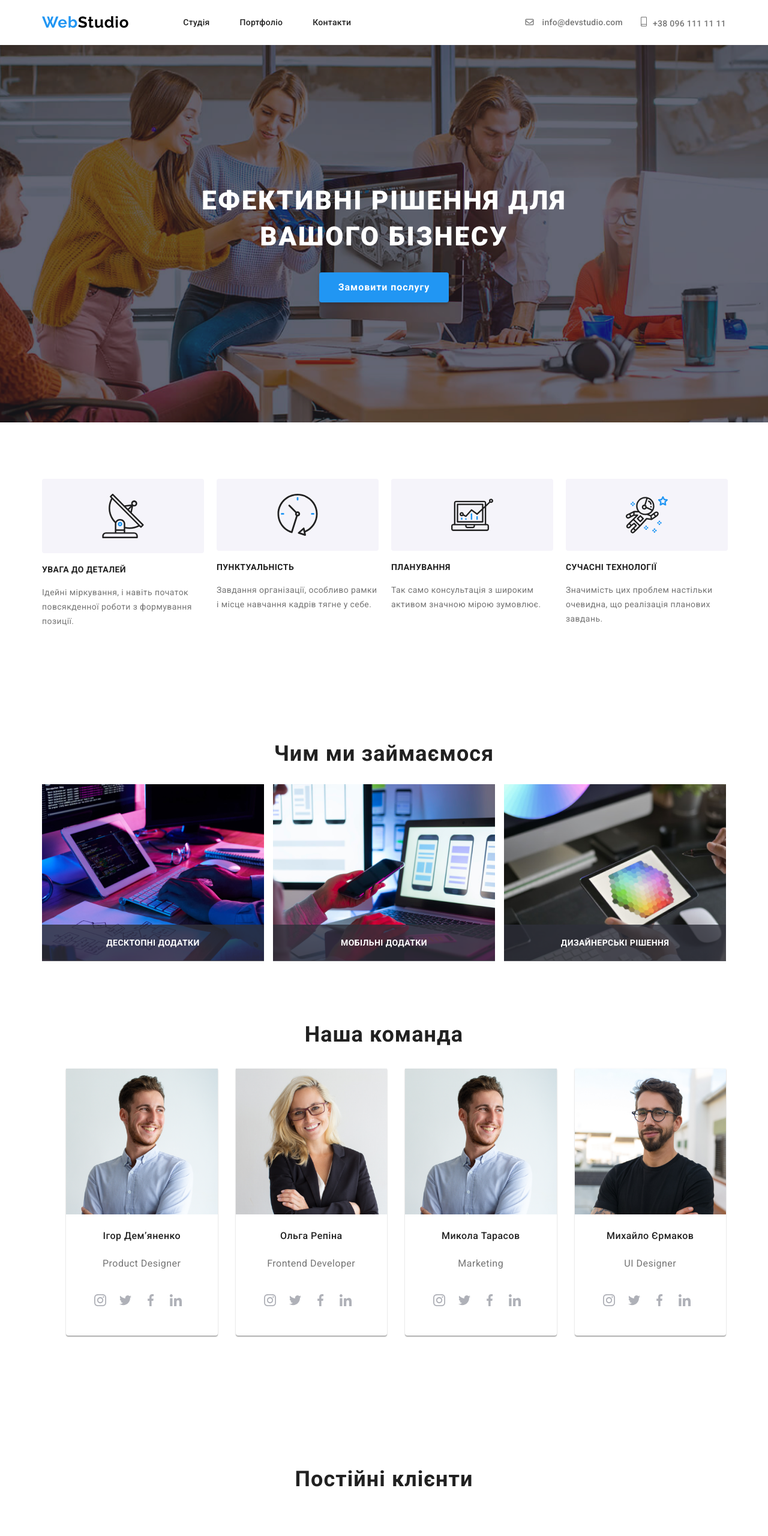
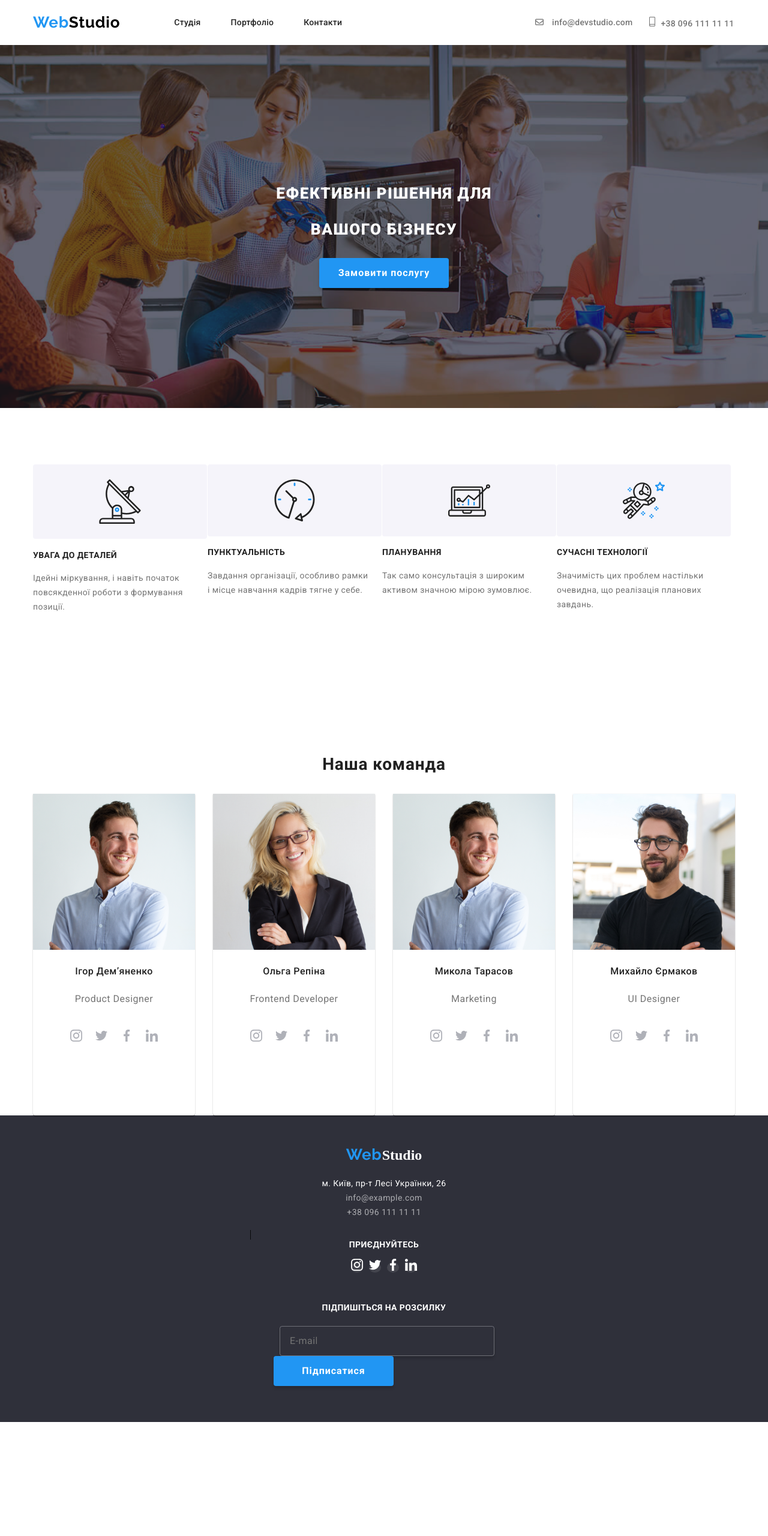
Before and after one commit to arinagalkina/WebStudio_Scss, a website: page index.html in a window 1280 px wide. Shown: the top 2560 px of the page at 60% size. After the commit the page ends 2370 px from the top, so only its background shows below. Drawn offline with nearby package versions, Linux system fonts and the light colour scheme.

Commit message:
change_first-mobile

```diff
--- a/index.html
+++ b/index.html
@@ -32,6 +32,8 @@
                 <span class="color_span">Web</span>Studio
               </h2>
             </a>
+
+
             <nav class="header__nav">
               <ul class="header__list">
                 <li class="header__item">
@@ -45,6 +47,7 @@
                 </li>
               </ul>
             </nav>
+
           </div>
 
           <div class="header__contact">
@@ -74,6 +77,11 @@
                 /></svg
               >+38 096 111 11 11</a
             >
+          </div>
+          <div class="burger__menu">
+            <svg xmlns="http://www.w3.org/2000/svg" width="40" height="40" viewBox="0 0 40 40" fill="none">
+              <path fill-rule="evenodd" clip-rule="evenodd" d="M8 14.6667V12H32V14.6667H8ZM8 21.3333H32V18.6667H8V21.3333ZM8 28H32V25.3333H8V28Z" fill="black"/>
+            </svg>
           </div>
         </div>
       </div>
@@ -186,8 +194,8 @@
             </li>
           </ul>
         </div>
-      </section>
-      <section class="work">
+     </section>
+      <!-- <section class="work">
         <div class="container">
           <h2 class="work__title title">Чим ми займаємося</h2>
           <ul class="work__photos">
@@ -213,8 +221,8 @@
             </li>
           </ul>
         </div>
-      </section>
-      <section
+      </section> -->
+     <section
         class="team animate__animated animate__fadeInUp wow"
         data-wow-duration="2s"
       >
@@ -695,7 +703,7 @@
           </ul>
         </div>
       </section>
-      <section class="clients">
+     <!-- <section class="clients">
         <h2 class="client_title title">Постійні клієнти</h2>
         <div class="container">
           <ul class="clients__ul">
@@ -1026,9 +1034,9 @@
           </ul>
         </div>
       </section>
-    </main>
+    </main> -->
 
-    <footer class="end">
+ <footer class="end">
       <div class="container">
         <div class="all_box_footer">
           <div class="logo_and_info">
--- a/scss/componets/_clients.scss
+++ b/scss/componets/_clients.scss
@@ -1,28 +1,27 @@
+.client_title {
+  font-family: "Roboto";
+  font-style: normal;
+  font-weight: 700;
+  font-size: 36px;
+  line-height: 42px;
+  text-align: center;
+  letter-spacing: 0.03em;
 
-
-
-
-
-
-
-
-//   .client_title {
-// 	font-family: "Roboto";
-// 	font-style: normal;
-// 	font-weight: 700;
-// 	font-size: 36px;
-// 	line-height: 42px;
-// 	text-align: center;
-// 	letter-spacing: 0.03em;
-
-// 	color: #212121;
-//   }
+  color: #212121;
+  @media (min-width: 320px) {
+    font-size: 28px;
+  }
+}
 .clients {
   padding: 94px;
   &__ul {
     display: flex;
     gap: 30px;
     padding: 50px;
+    @media (min-width: 320px) {
+      flex-wrap: wrap;
+      padding: 0;
+    }
   }
   &__section {
     position: relative;
@@ -32,13 +31,17 @@
     border-radius: 4px;
     object-fit: cover;
     padding: 16px 32px;
+    @media (min-width: 320px) {
+      padding:22px 70px ;
+    }
   }
   &_section > svg {
     fill: $light-grey;
   }
-	&_section:hover path, &_section:hover {
+  &_section:hover path,
+  &_section:hover {
     fill: $dark;
-		border-color:$dark;
+    border-color: $dark;
   }
   &_ul svg {
     position: relative;
@@ -76,7 +79,7 @@
 .clients_section:hover path,
 .clients_section:hover {
   fill: #2196f3;
-	border-color: #2196f3
+  border-color: #2196f3;
 }
 .clients {
   padding: 94px;
@@ -120,9 +123,6 @@
   transition: 0.7s all;
 }
 
-
-
-
 .color_span {
   color: #2196f3;
   font-family: "Roboto";
@@ -142,14 +142,6 @@
 
   letter-spacing: 0.03em;
 }
-
-
-
-
-
-
-
-
 
 /* .team_card:hover {
 	-o-transform: translate(-20px, 20px);
--- a/scss/componets/_feature.scss
+++ b/scss/componets/_feature.scss
@@ -13,8 +13,15 @@
 		gap: 21px;
 		margin: 0 auto;
 		padding: 0;
+		@media (min-width:320px) {
+			flex-wrap: wrap;
+
+		}
+		@media (min-width:1200px) {
+			flex-wrap: nowrap;
+		}
 	}
-	&_item {
+	&__item {
 		width: 270px;
 		font-family: "Roboto";
 		font-style: normal;
@@ -26,6 +33,21 @@
     letter-spacing: 0.03em;
 
     color: #757575;
+	@media (min-width:320px) {
+		width: 100%;
+
+	}
+	@media (min-width:480px) {
+		width: 450px;
+
+	}
+	@media (min-width:768px) {
+		width: 354px;
+
+	}
+	@media (min-width:1200px) {
+		width: 270px;
+	}
 	}
 
 	&__images {
@@ -33,9 +55,13 @@
 		width: 70px;
 		background:$whiteish;
 		border-radius: 4px;
-		padding: 25px 100px;
+		padding: 25px 110px;
 		margin: 0 auto;
     align-items: center;
+
+	@media (max-width:768px) {
+		margin:0;
+		padding: 34px 142px;
 	}
 }
 	/* or 171% */
@@ -52,10 +78,24 @@
     line-height: normal;
     letter-spacing: 0.42px;
     text-transform: uppercase;
+	@media (min-width:320px) {
+		text-align: center;
+	}
+	@media (min-width:768px) {
+		text-align: left;
+		// margin-left: 34px;
+
+}
 }
 .feature__item > p {
   @include text(14px, 0.42px, 400);
   line-height: 24px;
+  @media (max-width:768px) {
+	// margin-left: 34px;
+
+	width: 354px;
+height: 48px;
+}
 
 }
 
@@ -80,3 +120,4 @@
 		line-height: 24px;
 		letter-spacing: 0.42px;
 	}
+}
--- a/scss/componets/_footer.scss
+++ b/scss/componets/_footer.scss
@@ -8,7 +8,11 @@
 	justify-content: space-between;
 	flex-direction: column;
 	padding: 0;
+	@media (min-width:320px) {
+		text-align: center;
+	}
   }
+
 
 &--items {
 	font-family: "Roboto";
@@ -45,6 +49,9 @@
 	text-transform: uppercase;
 
 	color: #ffffff;
+	@media (min-width:320px) {
+		margin: 0;
+	}
   }
   .elipses:hover {
 	background-color: #2196f3;
@@ -78,6 +85,11 @@
   footer {
 	background-color: #2f303a;
   }
+  .logo {
+	text-align: center;
+  }
+
+
 
   .block_f {
 	color: #fff;
@@ -95,6 +107,9 @@
   .all_box_footer {
 	gap: 94px;
 	display: flex;
+	@media (min-width:320px) {
+		display: block;
+	}
 
   }
   .join_box {
--- a/scss/componets/_header.scss
+++ b/scss/componets/_header.scss
@@ -1,5 +1,5 @@
 .header {
-  display: flex;
+ z-index: 50;
   width: 100%;
   position: fixed;
   background-color: #ffffff;
@@ -77,6 +77,13 @@
     display: flex;
     justify-content: space-between;
     align-items: center;
+    @media (min-width:320px) {
+      justify-content: unset;
+
+    }
+    @media (min-width:768px) {
+      justify-content: space-between;
+    }
   }
   &__left {
     display: flex;
@@ -88,12 +95,35 @@
     justify-content: space-between;
     width: 280px;
     padding: 0;
+    @media(min-width:320px) {
+      display: none;
+    }
+    @media (min-width:768px){
+      display: flex;
+    }
   }
   &__contact {
     display: flex;
     gap: 30px;
     align-items: center;
+    @media (min-width:320px) {
+      display: none;
+    }
+    @media (min-width:768px){
+      gap: 10px;
+      display: flex;
+      width: 168px;
+      flex-wrap: wrap;
+
+    }
+    @media (min-width:1200px){
+      gap: 27px;
+      width: 333px;
+
+
+    }
   }
+
 
   &__main {
     display: flex;
@@ -120,6 +150,21 @@
 }
 
 
+.burger__menu {
+  height: 40px;
+  width: 40px;
+  @media (min-width:768px) {
+    display: none;
+  }
+}
+
+
+.promo__title {
+  font-size: 48px;
+  @media (max-width:768px) {
+    font-size: 26px;
+  }
+}
 
 
 
--- a/scss/componets/_modal.scss
+++ b/scss/componets/_modal.scss
@@ -156,6 +156,11 @@
 	line-height: 30px; /* 187.5% */
 	letter-spacing: 0.96px;
 	border: none;
+	@media (max-width:768px) {
+		display: block;
+		margin: 0 auto;
+
+	}
   }
   .email_ft_label {
 	color: #fff;
@@ -166,7 +171,10 @@
 	line-height: normal;
 	letter-spacing: 0.42px;
 	text-transform: uppercase;
+	@media (max-width:992px) {
+  margin: 0 auto;
   }
+}
   .footer_input {
 	border-radius: 4px;
 	border: 1px solid rgba(255, 255, 255, 0.3);
@@ -195,9 +203,16 @@
   .wrap_modal {
 	display:flex;
 	gap:30px;
+	@media (max-width:992pxx) {
+		display: block;
+		gap: 20px;
+	}
   }
   .label_wrap {
 	display: flex;
+	@media (max-width:992px) {
+		margin-top: 20px;
+	}
   }
   .end>.container {
 	display: flex;
--- a/scss/componets/_team.scss
+++ b/scss/componets/_team.scss
@@ -1,6 +1,3 @@
-
-
-
 .team {
   background-color: $white;
   &__card {
@@ -9,6 +6,14 @@
     box-shadow: 0px 1px 3px rgba(0, 0, 0, 0.12), 0px 1px 1px rgba(0, 0, 0, 0.14),
       0px 2px 1px rgba(0, 0, 0, 0.2);
     border-radius: 0px 0px 4px 4px;
+    @media (max-width: 768px) {
+      width: 450px;
+      height: 460px;
+    }
+    @media (min-width: 768px) {
+      width: 354px;
+      height: 536px;
+    }
   }
   /* material shadow v1 */
   &-team {
@@ -23,8 +28,10 @@
     display: flex;
     padding: 16px 30px 32px;
     gap: 22px;
+    @media (min-width: 320px) {
+      justify-content: center;
     }
-
+  }
 }
 
 .progect_team {
@@ -53,15 +60,13 @@
   transition: 0.8s all;
 }
 .p-box-team {
-	color: #FFF;
+  color: #fff;
   font-family: Roboto;
   font-size: 18px;
   font-style: normal;
   font-weight: 400;
   line-height: 28px; /* 155.556% */
-
 }
-
 
 .cards {
   display: flex;
@@ -69,6 +74,13 @@
   gap: 30px;
   margin: 0 auto;
   padding-bottom: 94px;
+  @media (min-width: 320px) {
+    flex-wrap: wrap;
+    padding: 0;
+  }
+  @media (min-width: 992px) {
+    flex-wrap: nowrap;
+  }
 }
 .progect_team {
   background: $white;
@@ -129,15 +141,18 @@
   margin-top: 28px;
 }
 
-//   .team__title {
-// 	font-family: "Roboto";
-// 	font-style: normal;
-// 	font-weight: 700;
-// 	font-size: 36px;
-// 	line-height: 42px;
-// 	text-align: center;
-// 	letter-spacing: 0.03em;
-// 	padding-top: 94px;
+.team__title {
+  font-family: "Roboto";
+  font-style: normal;
+  font-weight: 700;
+  font-size: 36px;
+  line-height: 42px;
+  text-align: center;
+  letter-spacing: 0.03em;
+  padding-top: 94px;
 
-// 	color: #212121;
-//   }
+  color: #212121;
+  @media (min-width: 320px) {
+    font-size: 28px;
+  }
+}
--- a/scss/componets/_variables.scss
+++ b/scss/componets/_variables.scss
@@ -1,8 +1,4 @@
 
-.container {
-	width: 1140px;
-	margin: 0 auto;
-}
 .block {
 	font-family: 'Roboto';
 	font-style: normal;
--- a/scss/style.scss
+++ b/scss/style.scss
@@ -6,6 +6,7 @@
 
 // @import "./componets/section";
 @import "./utils/general";
+
 @import "./componets/header";
 @import "./componets/clients";
 @import "./componets/feature";
@@ -13,6 +14,7 @@
 @import "./componets/team";
 @import "./componets/footer";
 @import "./componets/modal";
+@import "./componets/media";
 
 
 // @import "./componets/others";
--- a/scss/utils/_general.scss
+++ b/scss/utils/_general.scss
@@ -1,9 +1,23 @@
 .container {
-    width: 1140px;
   margin: 0 auto;
+  @media (min-width: 320px) {
+    padding: 0 15px;
+  }
+  @media (min-width: 768px) {
+    padding: 0;
+    max-width: 738px;
+  }
+  @media (min-width: 1200px) {
+    max-width: 1170px;
+  }
+}
+* {
+  box-sizing: border-box;
+  margin: 0;
+  padding: 0;
 }
 .block {
-    font-family: 'Roboto';
+  font-family: "Roboto";
   font-style: normal;
   font-weight: 700;
   font-size: 14px;
@@ -16,25 +30,21 @@
   display: flex;
   height: 61px;
 
-
-
-
   position: relative;
   left: 0;
-    top: -65px;background: rgba(47, 48, 58, 0.8);
-    width: 100%
-
+  top: -65px;
+  background: rgba(47, 48, 58, 0.8);
+  width: 100%;
 }
-.block>h4 {
-    color: #FFFFFF;
-
+.block > h4 {
+  color: #ffffff;
 }
 body {
-    background-color: #FFFFFF;
+  background-color: #ffffff;
 }
 
 a:hover {
-  color:#2196F3;
+  color: #2196f3;
 }
 
 a {
@@ -43,10 +53,6 @@ a {
 li {
   list-style-type: none;
 }
-
-
-
-
 
 h1 {
   font-family: "Roboto";
```
Also changed, not shown: scss/componets/_media.scss (added, +60 -0 lines), css/style.min.css. Lines whose indentation alone changed are shown as unchanged.
